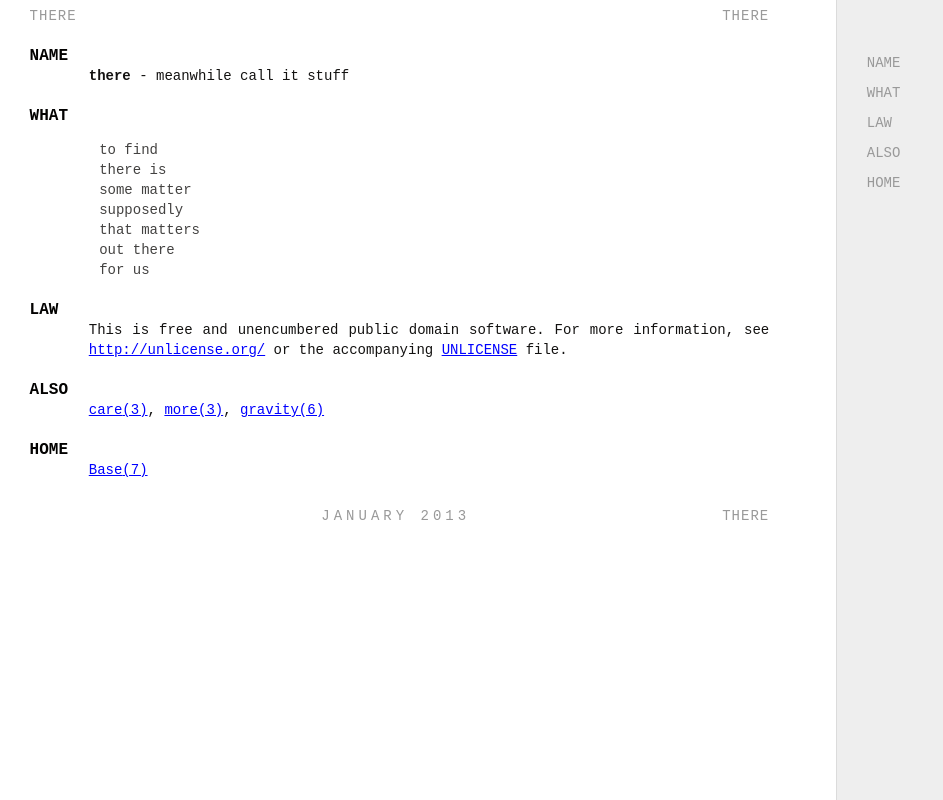
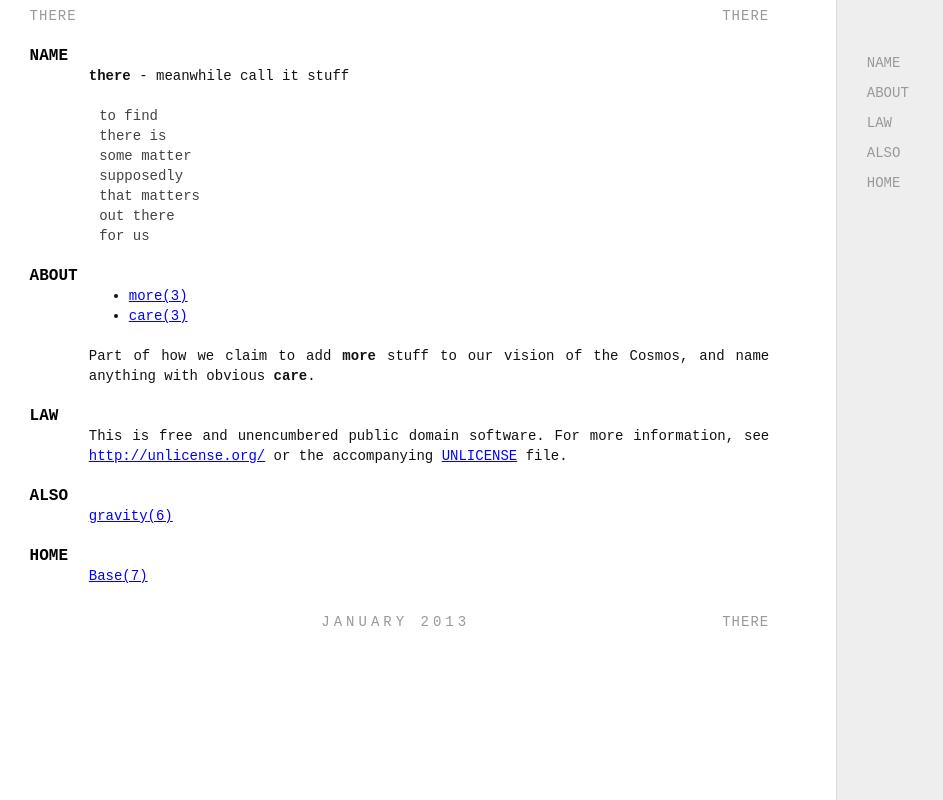
Before and after one commit to astrolet/there, a plain HTML site: page index.html in a window 1280 px wide. Shown: the whole page, without its empty margins (0-943 px from the left). Drawn offline with Linux system fonts and the light colour scheme.

Commit message:
rebuild manual

```diff
--- a/index.html
+++ b/index.html
@@ -60,7 +60,7 @@
 
   <div class='man-navigation' style='display:none'>
     <a href="#NAME">NAME</a>
-    <a href="#WHAT">WHAT</a>
+    <a href="#ABOUT">ABOUT</a>
     <a href="#LAW">LAW</a>
     <a href="#ALSO">ALSO</a>
     <a href="#HOME">HOME</a>
@@ -77,8 +77,6 @@
   <code>there</code> - <span class="man-whatis">meanwhile call it stuff</span>
 </p>
 
-<h2 id="WHAT">WHAT</h2>
-
 <blockquote><pre><code>to find
 there is
 some matter
@@ -88,6 +86,18 @@ out there
 for us
 </code></pre></blockquote>
 
+<h2 id="ABOUT">ABOUT</h2>
+
+<ul>
+<li><a class="man-ref" href="annotations/more.html">more<span class="s">(3)</span></a></li>
+<li><a class="man-ref" href="annotations/care.html">care<span class="s">(3)</span></a></li>
+</ul>
+
+
+<p>Part of how we claim to add <code>more</code> stuff
+to our vision of the Cosmos, and
+name anything with obvious <code>care</code>.</p>
+
 <h2 id="LAW">LAW</h2>
 
 <p>This is free and unencumbered public domain software.
@@ -96,7 +106,7 @@ For more information, see <a href="http://unlicense.org/" data-bare-link="true">
 
 <h2 id="ALSO">ALSO</h2>
 
-<p><a class="man-ref" href="annotations/care.html">care<span class="s">(3)</span></a>, <a class="man-ref" href="annotations/more.html">more<span class="s">(3)</span></a>, <a class="man-ref" href="http://astrolet.github.com/sin">gravity<span class="s">(6)</span></a></p>
+<p><a class="man-ref" href="http://astrolet.github.com/sin">gravity<span class="s">(6)</span></a></p>
 
 <h2 id="HOME">HOME</h2>
 
```
